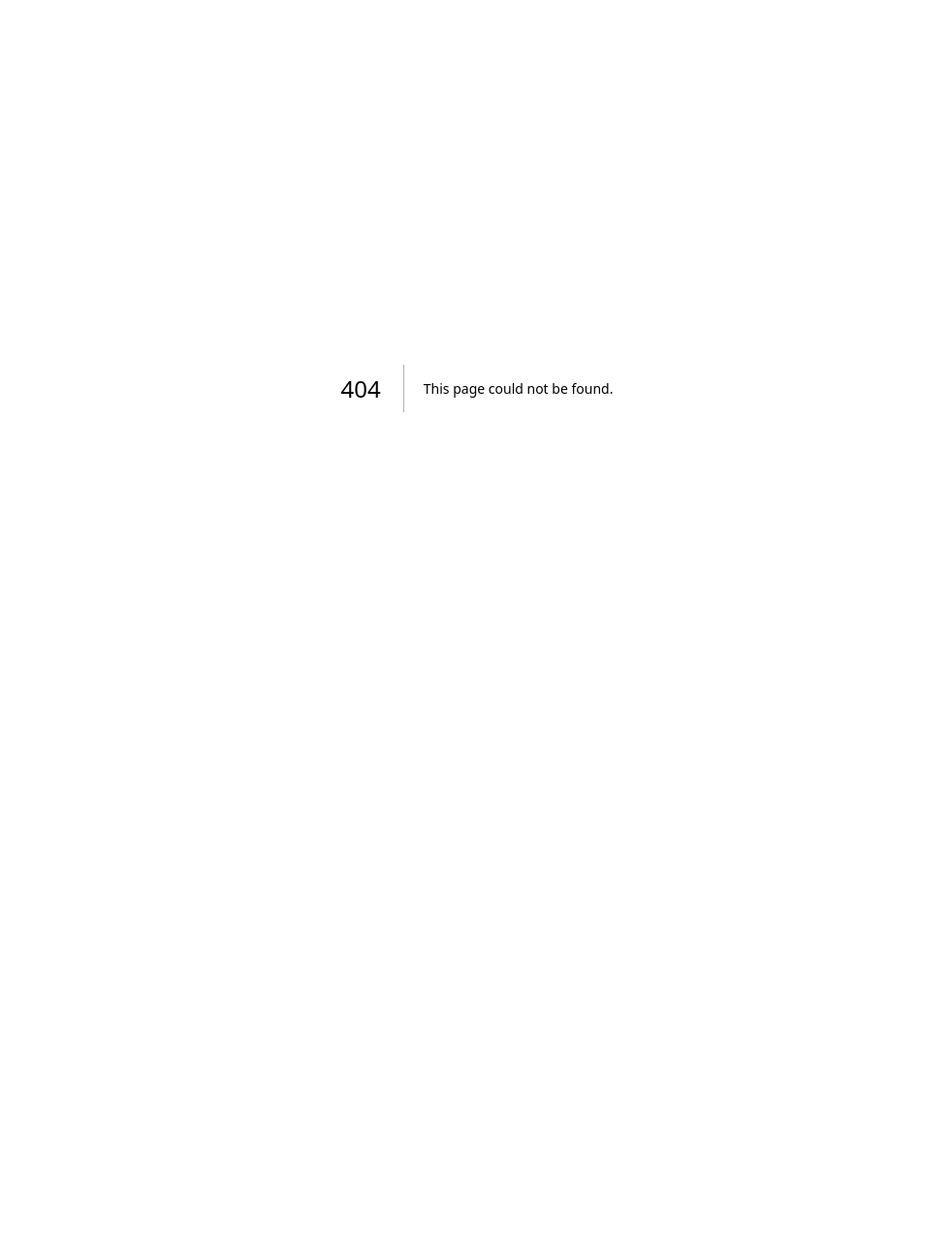
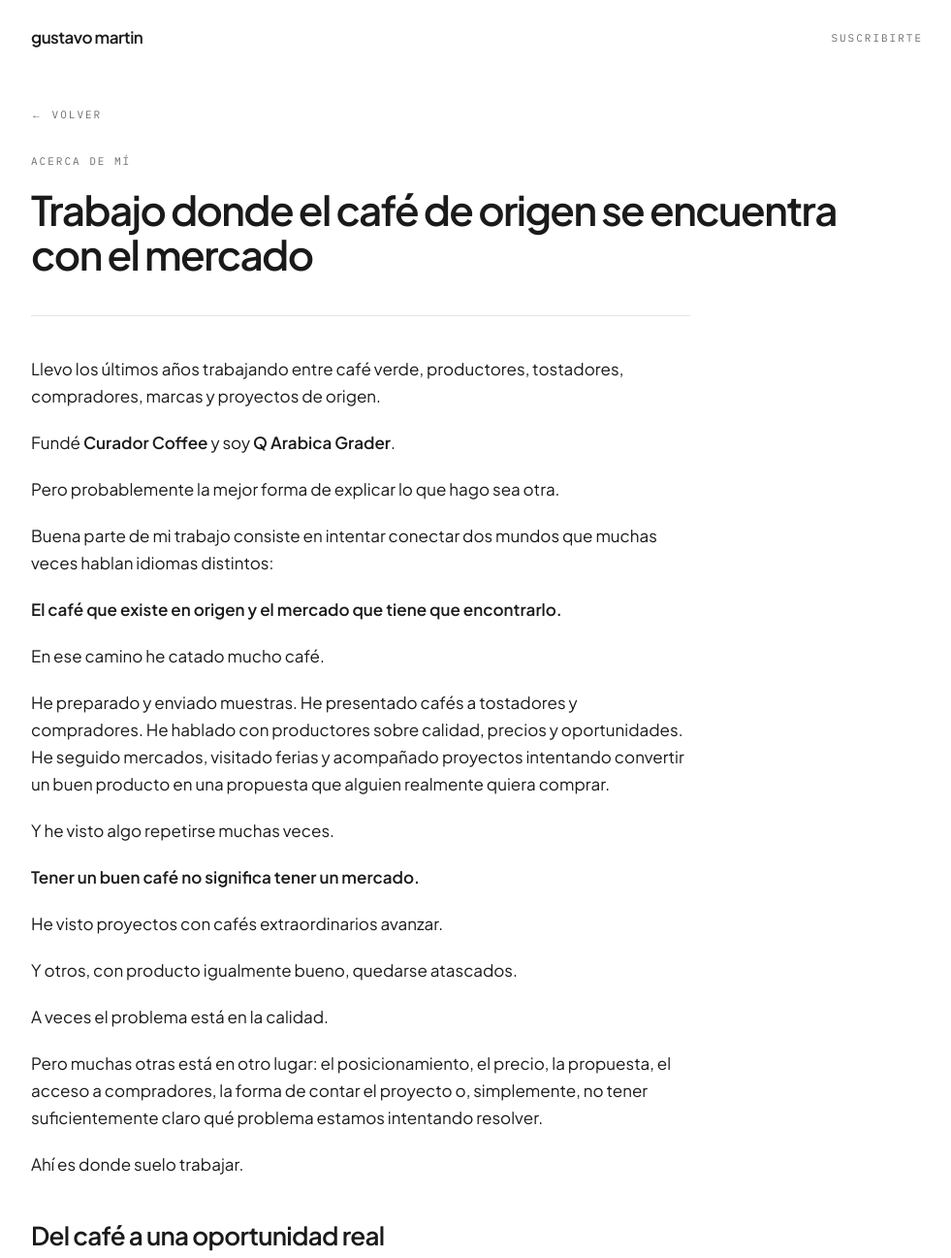
Before and after one commit to tavoxmartin/gustavo-martin, a Next.js app: page /acerca-de-mi in a window 1280 px wide. Before the commit this address had no page. Shown: the top 1297 px of the page at 97% size, without its empty margins (148-1129 px from the left). Before the commit the page ends 800 px from the top, so only its background shows below. Built offline with nearby package versions, Linux system fonts and the light colour scheme.

Commit message:
Add About page content

```diff
--- /dev/null
+++ b/app/acerca-de-mi/page.tsx
@@ -0,0 +1,205 @@
+import type { Metadata } from "next";
+import Link from "next/link";
+
+export const metadata: Metadata = {
+  title: "Acerca de mí — Gustavo Martin",
+  description:
+    "Trabajo entre café verde, productores, tostadores, compradores, marcas y proyectos de origen. Fundador de Curador Coffee, Q Arabica Grader y autor de El Primer Crack.",
+};
+
+function SectionHeading({ children }: { children: React.ReactNode }) {
+  return (
+    <h2 className="mt-6 text-[22px] leading-[1.2] font-semibold tracking-[-0.7px] sm:text-[26px]">
+      {children}
+    </h2>
+  );
+}
+
+export default function AcercaDeMiPage() {
+  return (
+    <div className="mx-auto flex w-full max-w-[1440px] flex-col overflow-hidden">
+      <header className="flex w-full items-center justify-between px-6 py-6 sm:px-12 lg:px-[180px] lg:py-[26px]">
+        <Link
+          href="/"
+          className="text-[17px] font-semibold tracking-[-0.5px] whitespace-nowrap"
+        >
+          gustavo martin
+        </Link>
+        <Link
+          href="/#suscribirte"
+          className="font-label text-[11px] tracking-[2px] whitespace-nowrap text-[var(--color-muted)] hover:text-[var(--color-ink)]"
+        >
+          SUSCRIBIRTE
+        </Link>
+      </header>
+
+      <article className="flex w-full flex-col px-6 pt-6 pb-20 sm:px-12 lg:px-[180px] lg:pt-8 lg:pb-[88px]">
+        <Link
+          href="/"
+          className="font-label w-fit text-[11px] tracking-[2px] whitespace-nowrap text-[var(--color-muted)] hover:text-[var(--color-ink)]"
+        >
+          ← VOLVER
+        </Link>
+
+        <span className="font-label mt-8 text-[11px] tracking-[2px] whitespace-nowrap text-[var(--color-muted)]">
+          ACERCA DE MÍ
+        </span>
+
+        <h1 className="mt-[18px] max-w-[905px] text-[32px] leading-[1.12] font-semibold tracking-[-1.1px] sm:text-[42px] sm:leading-[1.1] sm:tracking-[-1.6px]">
+          Trabajo donde el café de origen se encuentra con el mercado
+        </h1>
+
+        <div className="mt-10 flex max-w-[680px] flex-col gap-5 border-t border-[var(--color-border)] pt-10 text-[17px] leading-[28px]">
+          <p>
+            Llevo los últimos años trabajando entre café verde, productores,
+            tostadores, compradores, marcas y proyectos de origen.
+          </p>
+          <p>
+            Fundé <strong className="font-semibold">Curador Coffee</strong> y
+            soy <strong className="font-semibold">Q Arabica Grader</strong>.
+          </p>
+          <p>Pero probablemente la mejor forma de explicar lo que hago sea otra.</p>
+          <p>
+            Buena parte de mi trabajo consiste en intentar conectar dos mundos
+            que muchas veces hablan idiomas distintos:
+          </p>
+          <p className="font-semibold">
+            El café que existe en origen y el mercado que tiene que
+            encontrarlo.
+          </p>
+          <p>En ese camino he catado mucho café.</p>
+          <p>
+            He preparado y enviado muestras. He presentado cafés a tostadores
+            y compradores. He hablado con productores sobre calidad, precios y
+            oportunidades. He seguido mercados, visitado ferias y acompañado
+            proyectos intentando convertir un buen producto en una propuesta
+            que alguien realmente quiera comprar.
+          </p>
+          <p>Y he visto algo repetirse muchas veces.</p>
+          <p className="font-semibold">
+            Tener un buen café no significa tener un mercado.
+          </p>
+          <p>He visto proyectos con cafés extraordinarios avanzar.</p>
+          <p>Y otros, con producto igualmente bueno, quedarse atascados.</p>
+          <p>A veces el problema está en la calidad.</p>
+          <p>
+            Pero muchas otras está en otro lugar: el posicionamiento, el
+            precio, la propuesta, el acceso a compradores, la forma de contar
+            el proyecto o, simplemente, no tener suficientemente claro qué
+            problema estamos intentando resolver.
+          </p>
+          <p>Ahí es donde suelo trabajar.</p>
+
+          <SectionHeading>Del café a una oportunidad real</SectionHeading>
+
+          <p>
+            Trabajo con proyectos relacionados con la cadena de valor del café
+            para ayudarles a{" "}
+            <strong className="font-semibold">
+              ordenar lo que tienen, entender dónde puede existir una
+              oportunidad y encontrar una forma más clara de llevarla al
+              mercado
+            </strong>
+            .
+          </p>
+          <p>Eso puede significar evaluar un café y entender dónde encaja.</p>
+          <p>Construir una propuesta alrededor de un origen o productor.</p>
+          <p>
+            Preparar una estrategia para acercarse a tostadores y compradores.
+          </p>
+          <p>Revisar precios, muestras y posicionamiento.</p>
+          <p>Desarrollar una nueva línea de negocio.</p>
+          <p>O acompañar un proyecto que todavía tiene más preguntas que respuestas.</p>
+          <p>No tengo una receta secreta.</p>
+          <p>Tampoco creo que exista.</p>
+          <p>
+            El café tiene demasiadas variables —producto, cosecha, calidad,
+            mercado, logística, personas, capital y tiempo— como para pensar
+            que la misma fórmula funciona para todos.
+          </p>
+          <p>
+            Lo que sí he aprendido es que{" "}
+            <strong className="font-semibold">
+              hay preguntas que conviene hacerse antes de invertir meses
+              intentando vender algo que todavía no está suficientemente
+              claro.
+            </strong>
+          </p>
+          <p>Mi trabajo empieza muchas veces por ahí.</p>
+
+          <SectionHeading>El Primer Crack</SectionHeading>
+
+          <p>
+            Cuanto más tiempo paso trabajando en café, más evidente me
+            resulta otra cosa:
+          </p>
+          <p className="font-semibold">
+            El problema no es que falte información. Es que sobra.
+          </p>
+          <p>
+            C Price. Brasil. Vietnam. El Niño. Cosechas. Diferenciales.
+            Regulación. Ferias. Nuevos procesos. Sostenibilidad. Subastas.
+          </p>
+          <p>Cada semana ocurre algo.</p>
+          <p>Pero pocas noticias cambian realmente una decisión.</p>
+          <p>
+            Por eso escribo{" "}
+            <strong className="font-semibold">El Primer Crack</strong>.
+          </p>
+          <p>
+            Una vez por semana selecciono pocas señales del mercado y las
+            miro desde tres preguntas:
+          </p>
+          <p className="font-semibold">
+            Qué ocurrió.
+            <br />
+            Por qué importa.
+            <br />
+            Qué conviene observar ahora.
+          </p>
+          <p>No intento cubrirlo todo.</p>
+          <p>Justo lo contrario.</p>
+          <p className="font-semibold">La idea es leer menos y entender mejor.</p>
+
+          <SectionHeading>Si estás construyendo algo en café</SectionHeading>
+
+          <p>
+            Si produces, compras, tuestas, importas o estás desarrollando un
+            proyecto relacionado con café y crees que mi experiencia puede
+            aportar una mirada útil, podemos hablar.
+          </p>
+          <p>No hace falta llegar con una propuesta perfectamente definida.</p>
+          <p>
+            A veces una conversación sirve precisamente para descubrir qué
+            pregunta deberíamos estar intentando responder.
+          </p>
+        </div>
+
+        <Link
+          href="/contacto"
+          className="mt-10 w-fit border-b border-[var(--color-ink)] pb-[7px]"
+        >
+          <span className="font-label text-[11px] tracking-[2px] whitespace-nowrap">
+            ESCRÍBEME →
+          </span>
+        </Link>
+      </article>
+
+      <footer className="flex w-full flex-col gap-10 border-t border-[var(--color-border)] px-6 py-10 sm:px-12 lg:flex-row lg:justify-between lg:px-[180px] lg:py-[30px] lg:pb-[44px]">
+        <div className="flex w-full flex-col gap-[10px] lg:w-[400px] lg:shrink-0">
+          <span className="text-[17px] font-semibold tracking-[-0.5px] whitespace-nowrap">
+            Gustavo Martin
+          </span>
+          <p className="text-[15px] leading-[23px] text-[var(--color-muted)]">
+            Trabajo con proyectos de café en estrategia, posicionamiento y desarrollo de
+            mercado.
+          </p>
+        </div>
+
+        <span className="font-label text-[11px] tracking-[2px] whitespace-nowrap text-[var(--color-muted)] lg:self-end">
+          © 2026
+        </span>
+      </footer>
+    </div>
+  );
+}
--- a/app/page.tsx
+++ b/app/page.tsx
@@ -266,7 +266,10 @@ export default async function Home() {
             >
               Contacto
             </a>
-            <a href="#" className="text-[15px] whitespace-nowrap hover:underline">
+            <a
+              href="/acerca-de-mi"
+              className="text-[15px] whitespace-nowrap hover:underline"
+            >
               Acerca de mi
             </a>
           </div>
```
